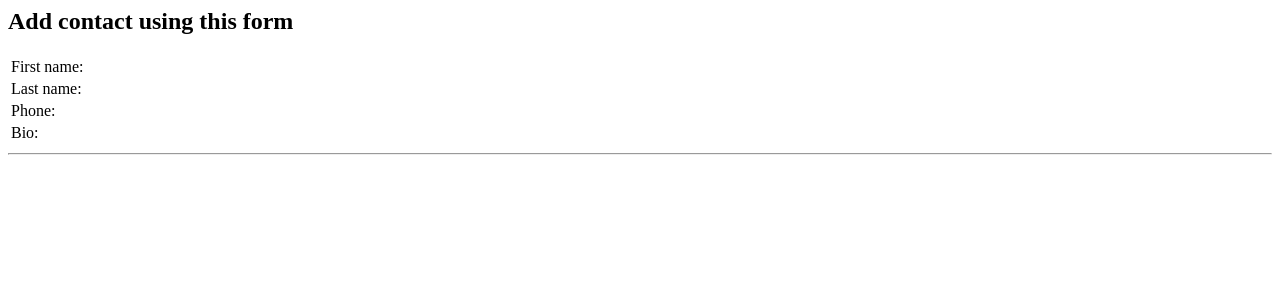
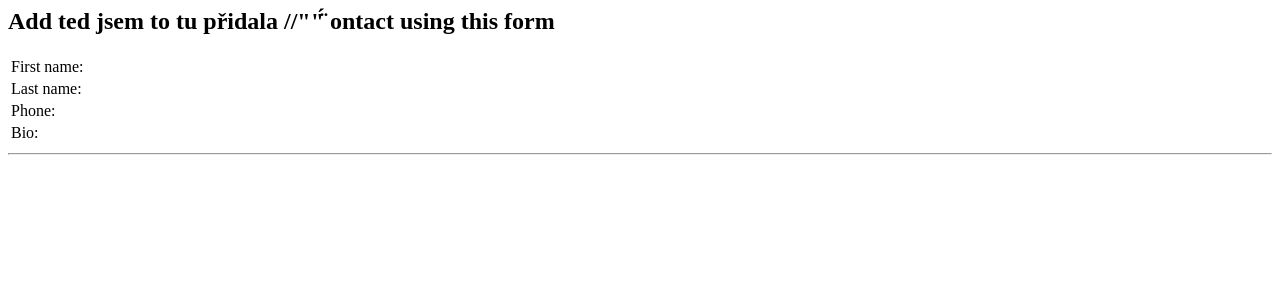
Before and after one commit to DS06/Phalcon, a PHP site: template Databaze/app/views/contacts/signup.phtml in a window 1280 px wide. Shown: the top 300 px of the page. Run offline with PHP 8.4, Linux system fonts and the light colour scheme; the template is opened without the code that fills it, so the values that code supplies are empty.

Commit message:
Update signup.phtml

```diff
--- a/Databaze/app/views/contacts/signup.phtml
+++ b/Databaze/app/views/contacts/signup.phtml
@@ -1,4 +1,4 @@
-<h2>Add contact using this form</h2>
+<h2>Add ted jsem to tu přidala //""̈́ ontact using this form</h2>
 
 <?php echo $this->tag->form('signup/register') ?>
 <table>
```
